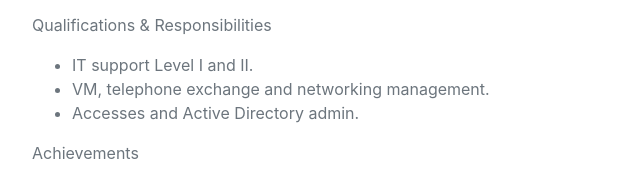
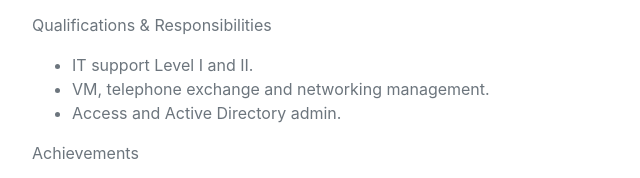
Before and after one commit to pablotor/homepage, a plain HTML site: page en/index.html in a window 1280 px wide. Shown: the part 1650-1828 px from the top of the page, 288-928 px from the left. Drawn offline with nearby package versions, Linux system fonts and the light colour scheme; files whose address does not match are found by name; a web font is replaced by a local one.

Commit message:
Fixed type in locale en
 Committer: Pablo J Torrubiano <pablomd@laptop.pablojavier>

 Changes to be committed:
	modified:   en/index.html
	modified:   index.html

```diff
--- a/en/index.html
+++ b/en/index.html
@@ -108,7 +108,7 @@
                               <ul>
                                 <li>IT support Level I and II.</li>
                                 <li>VM, telephone exchange and networking management.</li>
-                                <li>Accesses and Active Directory admin.</li>
+                                <li>Access and Active Directory admin.</li>
                               </ul>
                             </p>
                             <p>Achievements
```
Also changed, not shown: index.html (+1 -1 lines).
